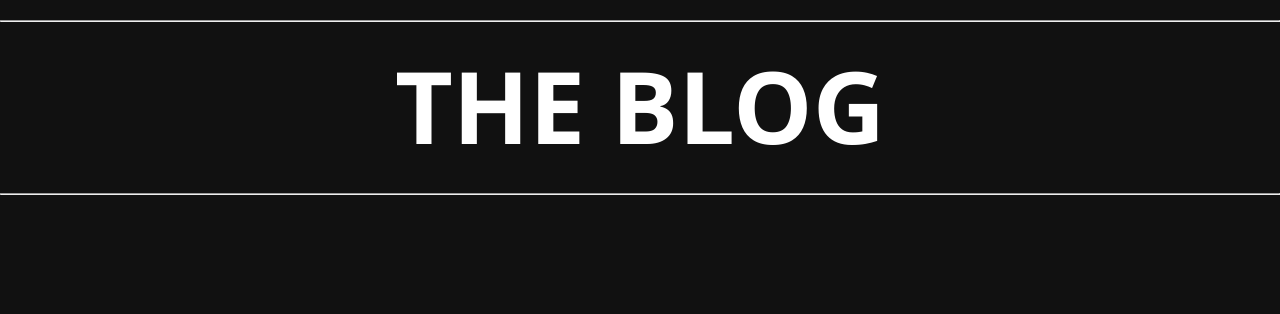
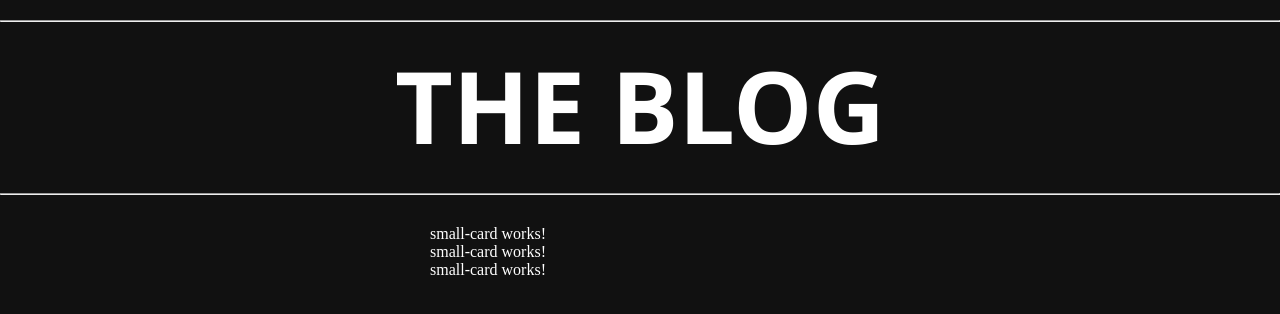
Before and after one commit to gemaquejr/angular-blog, an Angular app: page / in a window 1280 px wide. Shown: the top 314 px of the page. Built offline with nearby package versions, Linux system fonts and the light colour scheme.

Commit message:
adiciona estrutura e estilo em home.component

```diff
--- a/src/app/pages/home/home.component.css
+++ b/src/app/pages/home/home.component.css
@@ -1,3 +1,6 @@
 .container_articles {
     margin-top: 30px;
+    display: flex;
+    flex-direction: row;
+
 }
--- a/src/app/pages/home/home.component.html
+++ b/src/app/pages/home/home.component.html
@@ -4,6 +4,8 @@
         <app-big-card></app-big-card>
     </div>
     <div class="articles_others">
-
+        <app-small-card></app-small-card>
+        <app-small-card></app-small-card>
+        <app-small-card></app-small-card>
     </div>
 </div>
```
